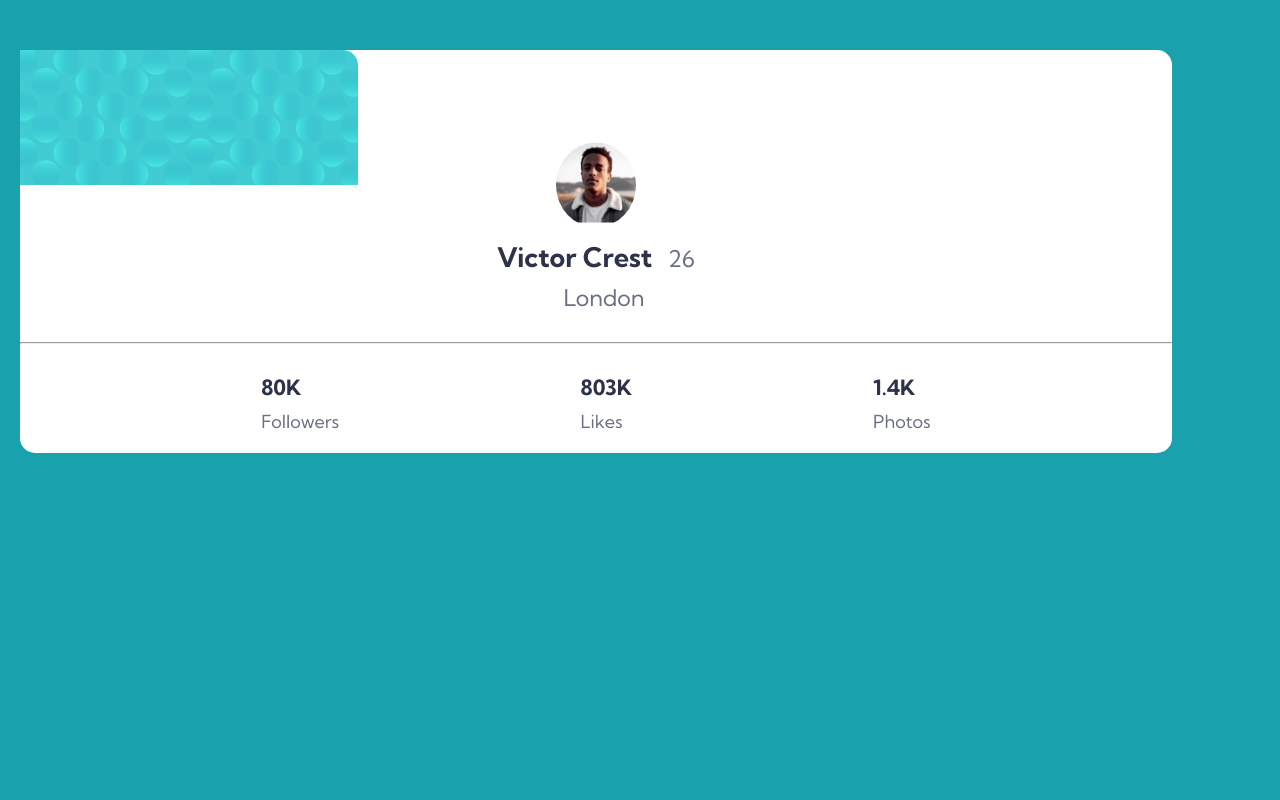
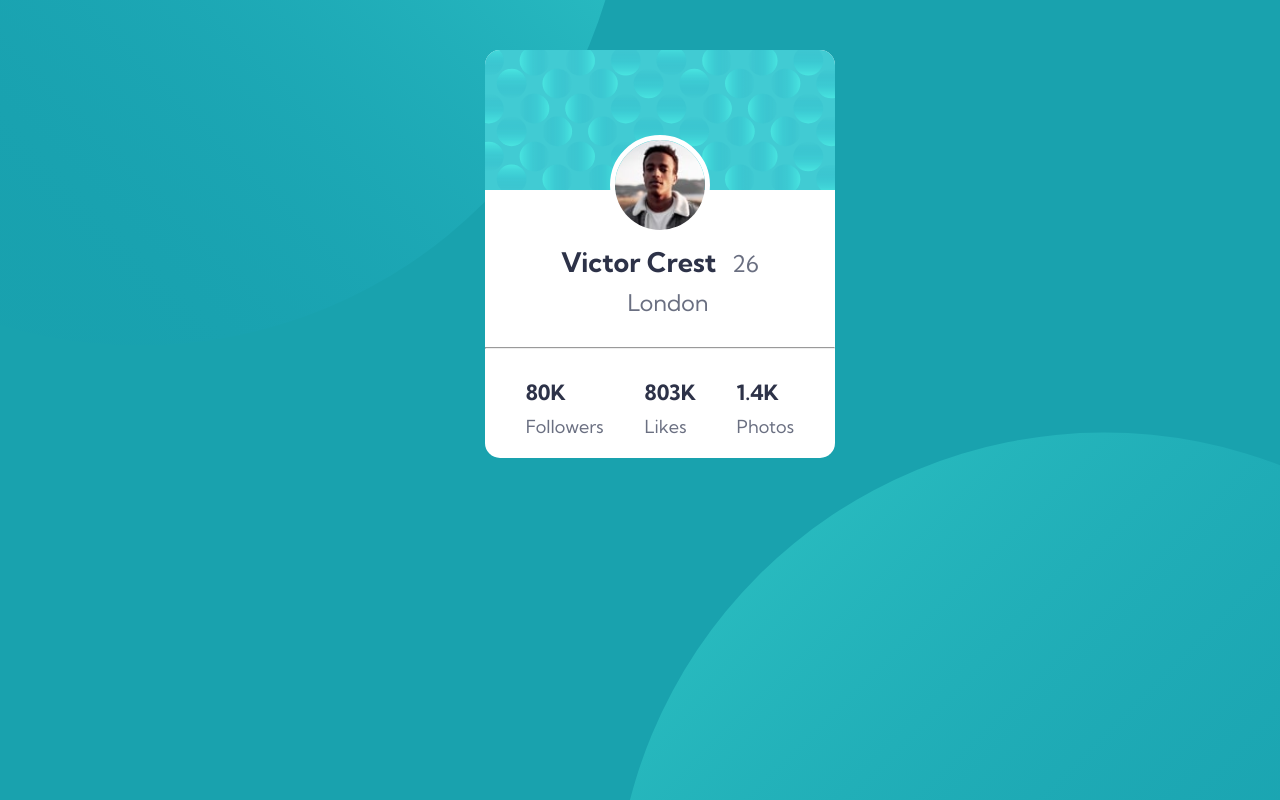
Before and after one commit to mohamed-abdelahi-haibelty/Profile-card-component, a plain HTML site: page index.html in a window 1280 px wide. Drawn offline with Linux system fonts and the light colour scheme.

Commit message:
add media querry

```diff
--- a/styles.css
+++ b/styles.css
@@ -15,6 +15,9 @@ body{
     background-color: var(--Dark-cyan);
     font-size: 18px;
     font-family: 'Kumbh Sans', sans-serif;
+    background-image: url("images/bg-pattern-top.svg"),url("images/bg-pattern-bottom.svg");
+    background-repeat: no-repeat,no-repeat;
+    background-position: right 51vw bottom 14vh,left 48vw top 54vh;
 }
 
 .container{
@@ -33,19 +36,21 @@ body{
 .bg-img img{
     width: 100%;
     border-top-right-radius: 15px;
+    border-top-left-radius: 15px;
 }
 .profil-img{
-    width: 90px;
-    border-radius: 50%;
-    overflow: hidden;
+    width: 100px;
+    aspect-ratio: 1/1;
     position: absolute;
     top: 135px;
-    border: 5px solid white;
     left: 50%;
     transform: translate(-50%, -50%);
+    overflow: hidden;
 }
 .profil-img img{
     width: 100%;
+    border-radius:50% !important;
+    border: 5px solid white;
 }
 .text{
     text-align: center;
@@ -76,3 +81,14 @@ body{
 .followers span{
     color: var(--Dark-grayish-blue);
 }
+@media(min-width:600px){
+    .container{
+        width:350px;
+        top:50%;
+        left: 50%;
+        transform: translate(-50%,0%);
+    }
+    .bg-img{
+        width:350px;
+    }
+}
```
Also changed, not shown: profile-card-component-main/index.html (deleted, +0 -35 lines), profile-card-component-main/design/desktop-design.jpg (deleted), profile-card-component-main/design/desktop-preview.jpg (deleted), profile-card-component-main/design/mobile-design.jpg (deleted), 4 other files.
